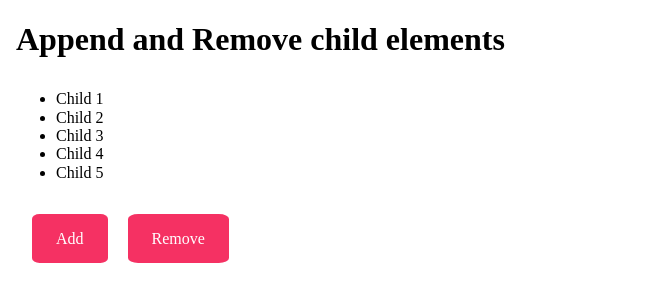
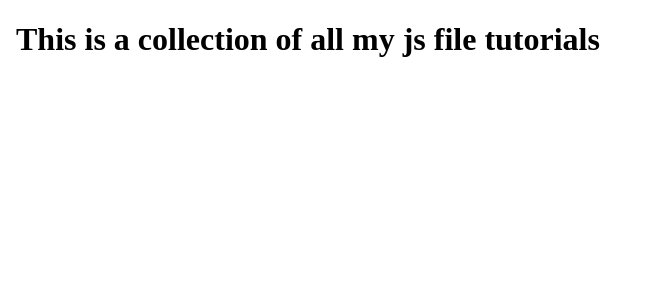
Before and after one commit to naharjayesh/javascript-tutorial, a plain HTML site: page index.html in a window 1280 px wide. Shown: the whole page, without its empty margins (0-647 px from the left). Drawn offline with Linux system fonts and the light colour scheme.

Commit message:
improved content

```diff
--- a/index.html
+++ b/index.html
@@ -6,24 +6,9 @@
         <meta name="viewport" content="width=device-width, initial-scale=1.0" />
         <link rel="stylesheet" href="public/css/reset.css" />
         <link rel="stylesheet" href="public/css/styles.css" />
-        <title>Document</title>
+        <title>Js tutorials</title>
     </head>
     <body>
-        <!-- Link-filter
-        <a href="//jayesh.com">1</a>
-        <a href="//1.com">2</a>
-        <a href="//4jayesh.com">3</a> -->
-        <h1>Append and Remove child elements</h1>
-        <ul class="parent" id="parent">
-            <li class="childObjects" id="child1">Child 1</li>
-            <li class="childObjects" id="child2">Child 2</li>
-            <li class="childObjects" id="child3">Child 3</li>
-            <li class="childObjects" id="child4">Child 4</li>
-            <li class="childObjects" id="child5">Child 5</li>
-        </ul>
-        <ul class="exerciseElement" id="exerciseElement"></ul>
-        <a class="button" id="add-button" href="#">Add</a>
-        <a class="button" id="remove-button" href="#">Remove</a>
+        <h1>This is a collection of all my js file tutorials</h1>
     </body>
-    <script src="public/js/events.js"></script>
 </html>
--- a/public/js/events.js
+++ b/public/js/events.js
@@ -15,7 +15,7 @@ document.getElementById('add-button').addEventListener(
         /* let message = document.createTextNode('Message node (visible in Child 1)');
         childElement.append(message); */
 
-        let string = 'Code ' + i;
+        let string = 'Child ' + i;
         childElement.innerHTML = string;
         childElement.className = 'createdChild';
         let parentElement = document.querySelector('ul.parent');
```
Also changed, not shown: append-remove.html (+1 -1 lines), event-click.html (+1 -1 lines), link-filter.html (+1 -1 lines).
